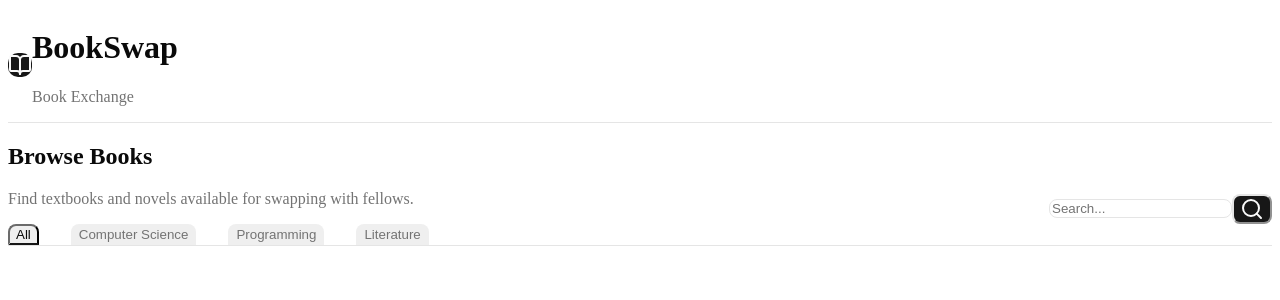
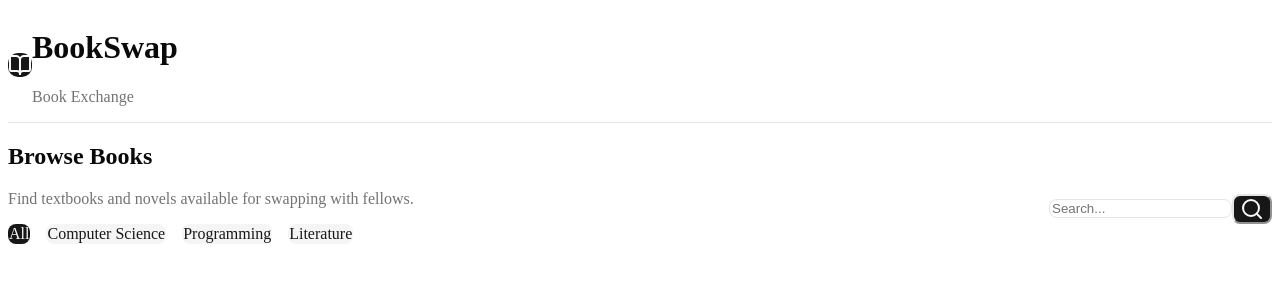
Before and after one commit to laura-er/Frontend, a React app in the folder frontend/: page / in a window 1280 px wide. Shown: the top 300 px of the page. Built offline with nearby package versions, Linux system fonts and the light colour scheme; the HTML template or start-up script is replaced by a standard one.

Commit message:
changed the design of the tags

```diff
--- a/frontend/src/index.css
+++ b/frontend/src/index.css
@@ -123,5 +123,6 @@
   }
   body {
     @apply bg-background text-foreground;
+
   }
 }
--- a/frontend/src/pages/BookListPage.tsx
+++ b/frontend/src/pages/BookListPage.tsx
@@ -1,6 +1,7 @@
 import { useState } from "react";
 import { BookOpen, Search } from "lucide-react";
 import { Button } from "@/components/ui/button";
+import { Badge } from "@/components/ui/badge";
 import { Field } from "@/components/ui/field";
 import { Input } from "@/components/ui/input";
 import { mockBooks } from "@/data/mockBooks";
@@ -50,22 +51,19 @@ export default function BookListPage() {
                     </Field>
                 </div>
 
-                {/* Category Filters */}
-                <div className="mb-6 border-b border-border">
-                    <div className="flex">
+                {/* Category Filters - Modern Badge Pills */}
+                <div className="mb-6">
+                    <div className="flex flex-wrap">
                         {categories.map((cat) => (
-                            <button
+                            <Badge
                                 key={cat}
                                 onClick={() => setActiveCategory(cat)}
-                                style={{ marginRight: '32px' }}
-                                className={`px-4 py-2 text-sm font-medium border-b-2 transition-colors rounded-t-md ${
-                                    activeCategory === cat
-                                        ? "text-foreground border-primary"
-                                        : "text-muted-foreground border-transparent hover:text-foreground hover:border-border"
-                                }`}
+                                variant={activeCategory === cat ? "default" : "secondary"}
+                                style={{ marginRight: '16px', marginBottom: '8px' }}
+                                className="cursor-pointer px-4 py-2 text-sm font-medium transition-all hover:scale-105"
                             >
                                 {cat}
-                            </button>
+                            </Badge>
                         ))}
                     </div>
                 </div>
```
